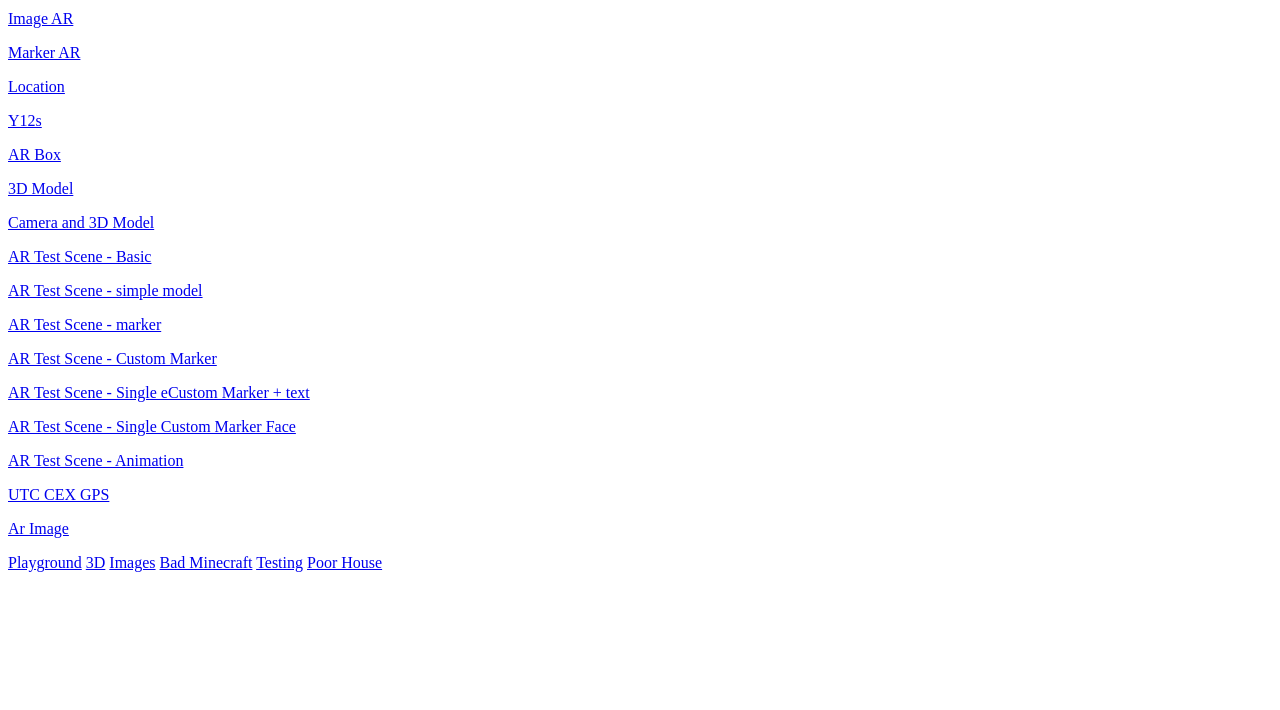
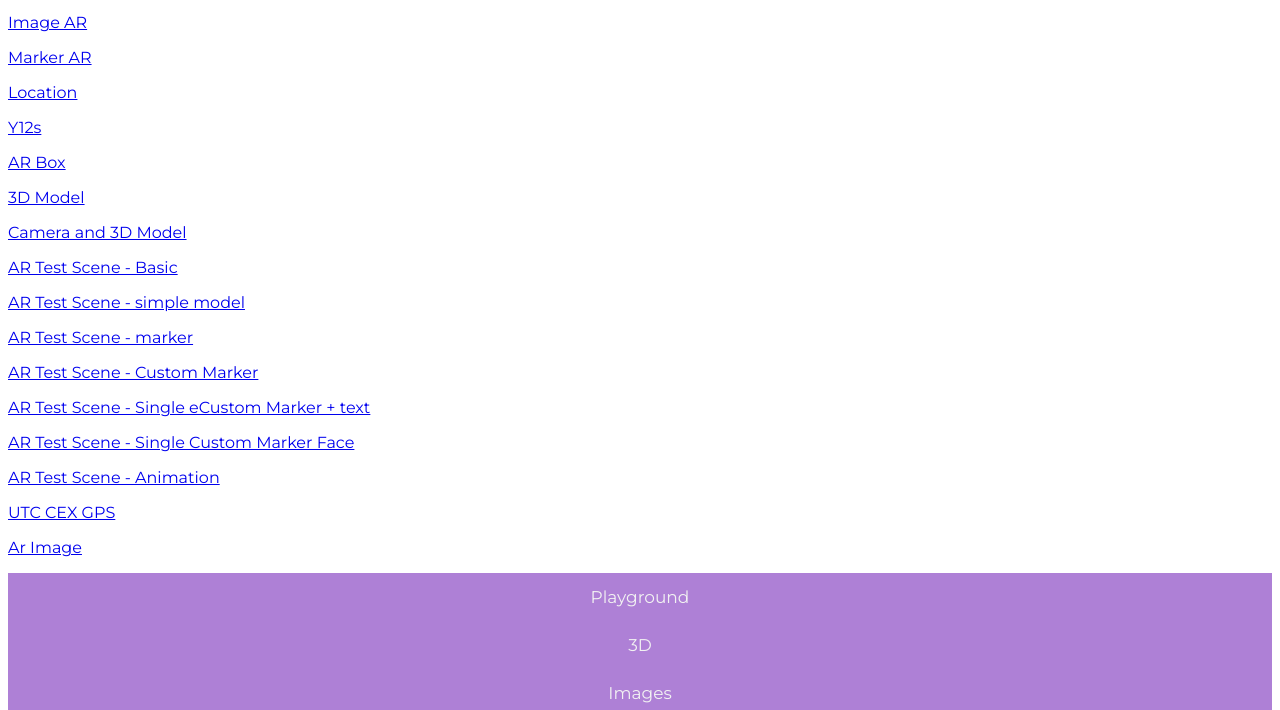
Before and after one commit to Sky3333333/Sky3333333.github.io, a plain HTML site: page index.html in a window 1280 px wide. Shown: the part 90-800 px from the top of the page. Drawn offline with Linux system fonts and the light colour scheme.

Commit message:
Update index.html

```diff
--- a/index.html
+++ b/index.html
@@ -1,4 +1,12 @@
 <head>
+  <link rel="stylesheet" href="style.css">
+    <link rel="stylesheet" href="https://fonts.googleapis.com/css?family=Montserrat">
+    <style>
+      html{
+        font-family:"Montserrat";
+      }
+    </style>
+</head>
 <body>
 <h1> My GITHUB </h1>
   <P> AR TEST:
```
